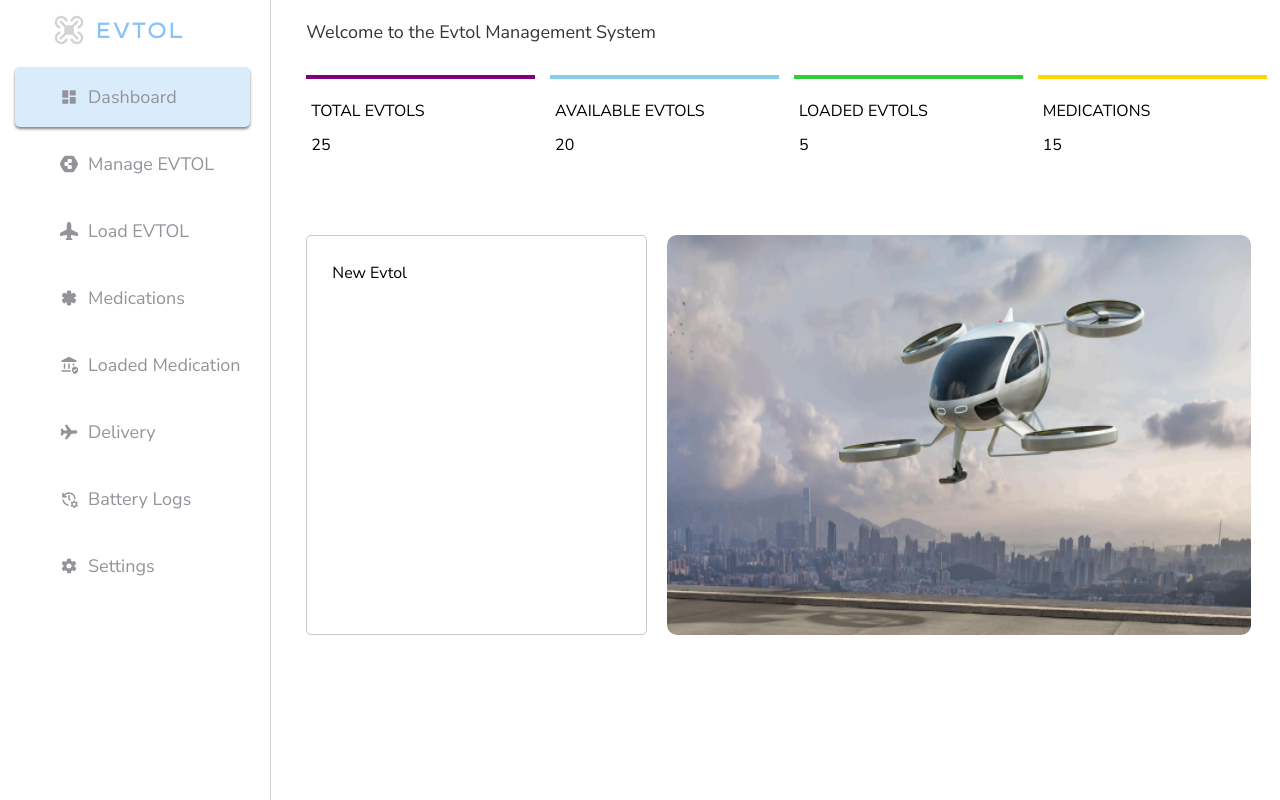
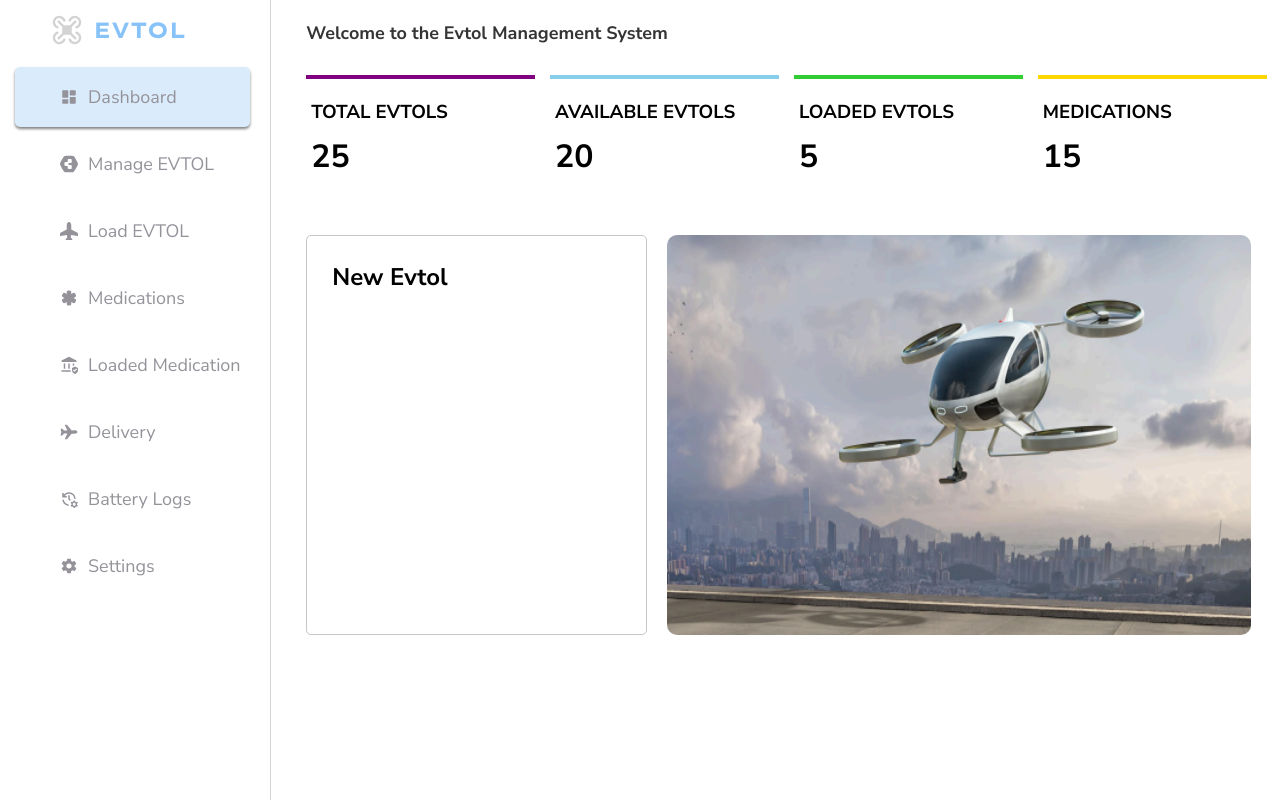
Before and after one commit to Korede647/Evtol-frontend, a React (Vite) app: page / in a window 1280 px wide. Built offline with nearby package versions, Linux system fonts and the light colour scheme; a web font is replaced by a local one.

Commit message:
tailwind

```diff
--- a/src/index.css
+++ b/src/index.css
@@ -1,4 +1,4 @@
-@import "tailwindcss";
+
 @tailwind base;
 @tailwind components;
 @tailwind utilities;
--- /dev/null
+++ b/tailwind.config.js
@@ -0,0 +1,8 @@
+/** @type {import('tailwindcss').Config} */
+export default {
+    content: ["./index.html", "./src/**/*.{js,ts,jsx,tsx}"], // Ensure this is correct
+    theme: {
+      extend: {},
+    },
+    plugins: [],
+  };
```
